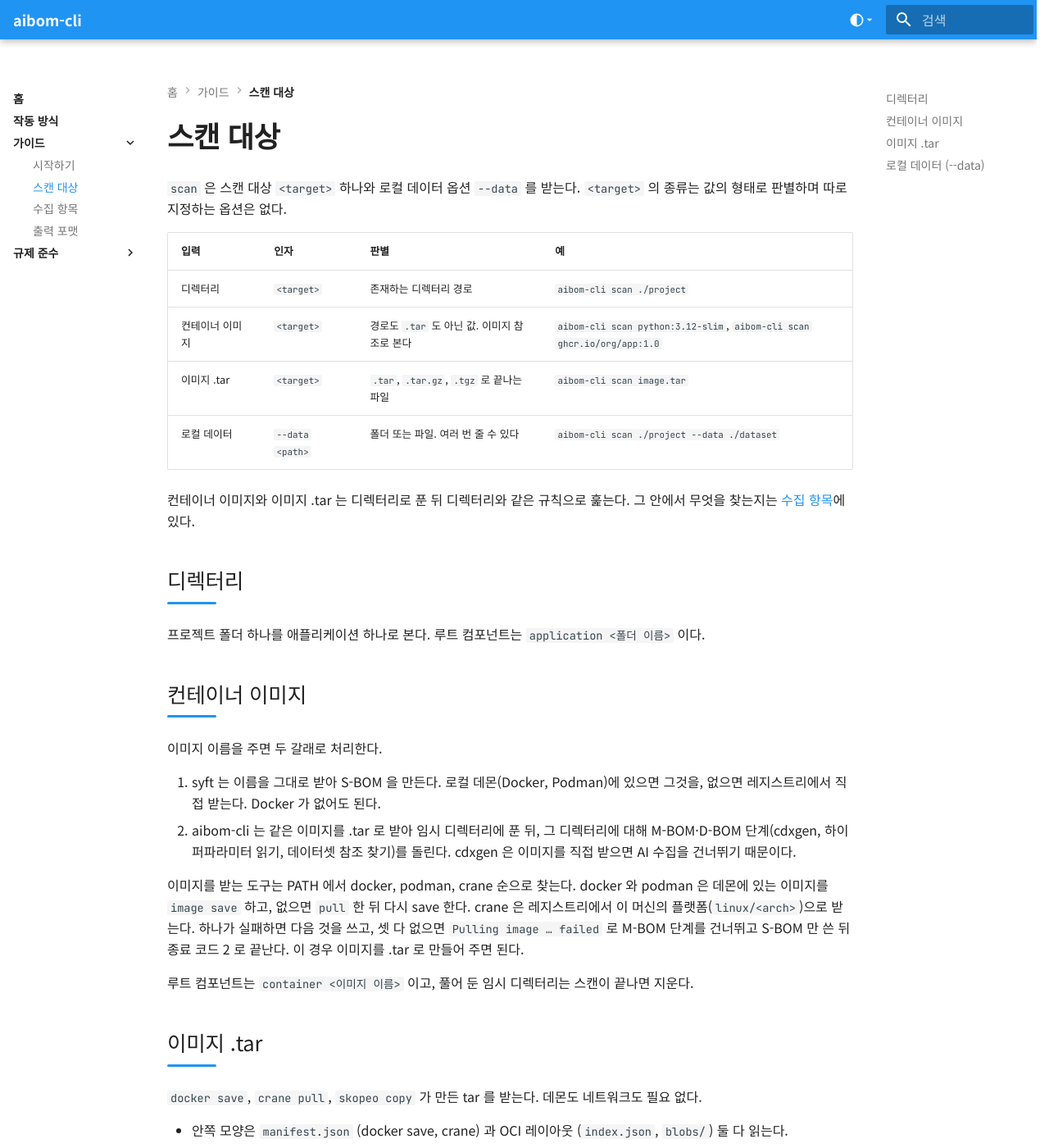
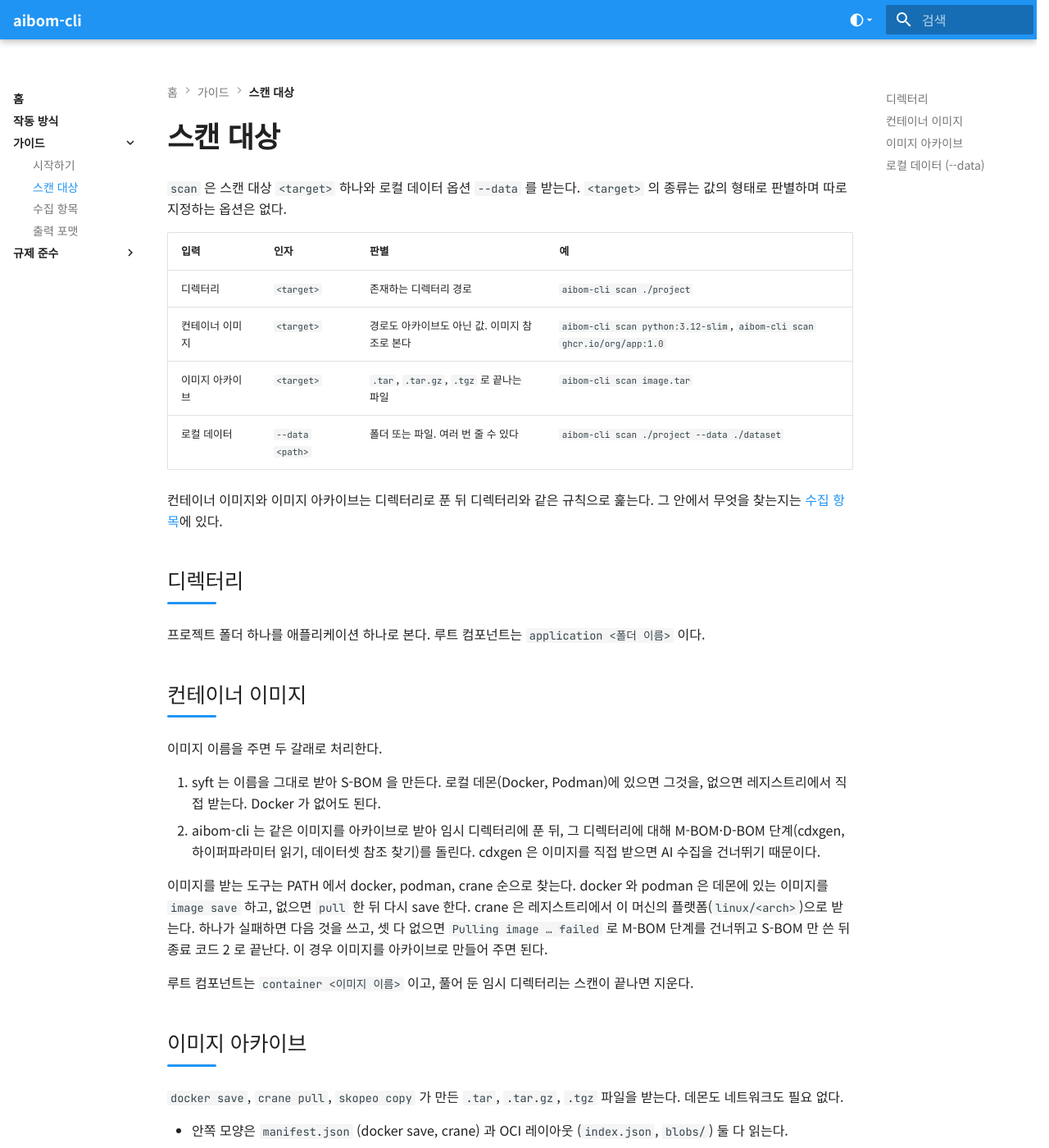
Before and after one commit to ai-devtestsecops-os/sure-aibom, an MkDocs documentation site: the page built from docs/guides/scan-targets.md, in a window 1280 px wide and 1400 px high. Shown: the whole window at 82% size. Built offline with MkDocs 1.6.1 and Material for MkDocs 9.7.7, drawn with Linux system fonts in a browser that asks for light colours; some of the changed text lies outside the part shown.

Commit message:
docs: call the tar input an image archive and keep extensions only as the detection rule

```diff
--- a/docs/guides/scan-targets.md
+++ b/docs/guides/scan-targets.md
@@ -5,11 +5,11 @@
 | 입력 | 인자 | 판별 | 예 |
 |---|---|---|---|
 | 디렉터리 | `<target>` | 존재하는 디렉터리 경로 | `aibom-cli scan ./project` |
-| 컨테이너 이미지 | `<target>` | 경로도 `.tar` 도 아닌 값. 이미지 참조로 본다 | `aibom-cli scan python:3.12-slim`, `aibom-cli scan ghcr.io/org/app:1.0` |
-| 이미지 .tar | `<target>` | `.tar`, `.tar.gz`, `.tgz` 로 끝나는 파일 | `aibom-cli scan image.tar` |
+| 컨테이너 이미지 | `<target>` | 경로도 아카이브도 아닌 값. 이미지 참조로 본다 | `aibom-cli scan python:3.12-slim`, `aibom-cli scan ghcr.io/org/app:1.0` |
+| 이미지 아카이브 | `<target>` | `.tar`, `.tar.gz`, `.tgz` 로 끝나는 파일 | `aibom-cli scan image.tar` |
 | 로컬 데이터 | `--data <path>` | 폴더 또는 파일. 여러 번 줄 수 있다 | `aibom-cli scan ./project --data ./dataset` |
 
-컨테이너 이미지와 이미지 .tar 는 디렉터리로 푼 뒤 디렉터리와 같은 규칙으로 훑는다. 그 안에서 무엇을 찾는지는 [수집 항목](collected-items.md)에 있다.
+컨테이너 이미지와 이미지 아카이브는 디렉터리로 푼 뒤 디렉터리와 같은 규칙으로 훑는다. 그 안에서 무엇을 찾는지는 [수집 항목](collected-items.md)에 있다.
 
 ## 디렉터리
 
@@ -20,22 +20,22 @@
 이미지 이름을 주면 두 갈래로 처리한다.
 
 1. syft 는 이름을 그대로 받아 S-BOM 을 만든다. 로컬 데몬(Docker, Podman)에 있으면 그것을, 없으면 레지스트리에서 직접 받는다. Docker 가 없어도 된다.
-2. aibom-cli 는 같은 이미지를 .tar 로 받아 임시 디렉터리에 푼 뒤, 그 디렉터리에 대해 M-BOM·D-BOM 단계(cdxgen, 하이퍼파라미터 읽기, 데이터셋 참조 찾기)를 돌린다. cdxgen 은 이미지를 직접 받으면 AI 수집을 건너뛰기 때문이다.
+2. aibom-cli 는 같은 이미지를 아카이브로 받아 임시 디렉터리에 푼 뒤, 그 디렉터리에 대해 M-BOM·D-BOM 단계(cdxgen, 하이퍼파라미터 읽기, 데이터셋 참조 찾기)를 돌린다. cdxgen 은 이미지를 직접 받으면 AI 수집을 건너뛰기 때문이다.
 
-이미지를 받는 도구는 PATH 에서 docker, podman, crane 순으로 찾는다. docker 와 podman 은 데몬에 있는 이미지를 `image save` 하고, 없으면 `pull` 한 뒤 다시 save 한다. crane 은 레지스트리에서 이 머신의 플랫폼(`linux/<arch>`)으로 받는다. 하나가 실패하면 다음 것을 쓰고, 셋 다 없으면 `Pulling image … failed` 로 M-BOM 단계를 건너뛰고 S-BOM 만 쓴 뒤 종료 코드 2 로 끝난다. 이 경우 이미지를 .tar 로 만들어 주면 된다.
+이미지를 받는 도구는 PATH 에서 docker, podman, crane 순으로 찾는다. docker 와 podman 은 데몬에 있는 이미지를 `image save` 하고, 없으면 `pull` 한 뒤 다시 save 한다. crane 은 레지스트리에서 이 머신의 플랫폼(`linux/<arch>`)으로 받는다. 하나가 실패하면 다음 것을 쓰고, 셋 다 없으면 `Pulling image … failed` 로 M-BOM 단계를 건너뛰고 S-BOM 만 쓴 뒤 종료 코드 2 로 끝난다. 이 경우 이미지를 아카이브로 만들어 주면 된다.
 
 루트 컴포넌트는 `container <이미지 이름>` 이고, 풀어 둔 임시 디렉터리는 스캔이 끝나면 지운다.
 
-## 이미지 .tar
+## 이미지 아카이브
 
-`docker save`, `crane pull`, `skopeo copy` 가 만든 tar 를 받는다. 데몬도 네트워크도 필요 없다.
+`docker save`, `crane pull`, `skopeo copy` 가 만든 `.tar`, `.tar.gz`, `.tgz` 파일을 받는다. 데몬도 네트워크도 필요 없다.
 
 - 안쪽 모양은 `manifest.json` (docker save, crane) 과 OCI 레이아웃 (`index.json`, `blobs/`) 둘 다 읽는다.
 - 플랫폼이 여럿 담겨 있으면 이 머신의 것(`linux/<arch>`)을 고르고, 없으면 첫 번째를 쓴다.
 - 레이어는 순서대로 겹치며 화이트아웃(`.wh.<이름>`, `.wh..wh..opq`)으로 지워진 파일은 빼고, 이미지 안 절대경로를 가리키는 심볼릭 링크는 푼 디렉터리 안을 가리키게 고친다. 장치 파일과 밖으로 나가는 링크는 건너뛴다.
 - zstd 로 압축된 레이어는 지원하지 않는다 (`zstd-compressed layers are not supported`).
 
-루트 컴포넌트 이름은 tar 에 적힌 이미지 이름(`RepoTags`, OCI 의 `org.opencontainers.image.ref.name`)이고, 없으면 파일 이름이다.
+루트 컴포넌트 이름은 아카이브에 적힌 이미지 이름(`RepoTags`, OCI 의 `org.opencontainers.image.ref.name`)이고, 없으면 파일 이름이다.
 
 ## 로컬 데이터 (`--data`)
 
```
Also changed, not shown: docs/guides/collected-items.md (+1 -1 lines), docs/guides/getting-started.md (+1 -1 lines), docs/guides/index.md (+1 -1 lines).
